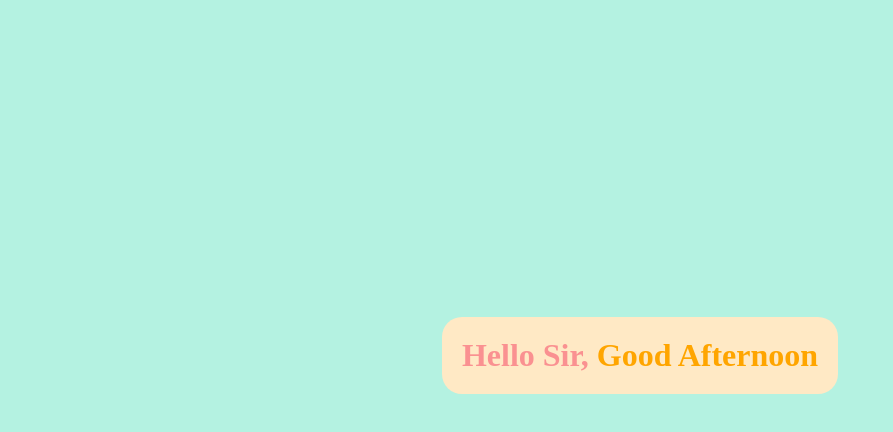
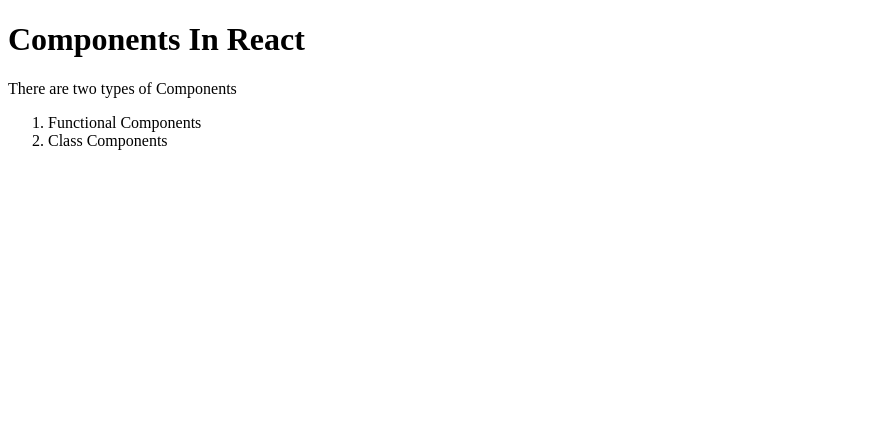
Before and after one commit to Pankaja-Developer/React-Practice-Developer-Tools-Debugging-Error-Handling, a React (Create React App) app: page / in a window 1280 px wide. Shown: the top 432 px of the page, without its empty margins (0-893 px from the left). Built offline with nearby package versions, Linux system fonts and the light colour scheme.

Commit message:
Components created

```diff
--- /dev/null
+++ b/src/App.jsx
@@ -0,0 +1,16 @@
+import React from "react";
+import ReactDOM from "react-dom";
+import Heading from "./Heading"; // './Heading.jsx '
+import Para from "./Para";
+import List from "./List";
+
+function App() {
+  return (
+    <>
+      <Heading />
+      <Para />
+      <List />
+    </>
+  );
+}
+export default App;
--- /dev/null
+++ b/src/Heading.jsx
@@ -0,0 +1,7 @@
+import react from "react";
+
+function Heading() {
+  return <h1>Components In React</h1>;
+}
+
+export default Heading;
--- /dev/null
+++ b/src/List.jsx
@@ -0,0 +1,12 @@
+import React from "react";
+
+
+function List() {
+  return (
+    <ol>
+      <li>Functional Components</li>
+      <li>Class Components</li>
+    </ol>
+  );
+}
+export default List;
--- /dev/null
+++ b/src/Para.jsx
@@ -0,0 +1,7 @@
+import React from 'react';
+
+function Para(){
+  return <p>There are two types of Components</p>
+}
+
+export default Para;
--- a/src/index.js
+++ b/src/index.js
@@ -1,34 +1,5 @@
 import React from "react";
 import ReactDOM from "react-dom";
-import "./index.css";
+import App from "./App";
 
-let curDate = new Date();
-// let curDate = new Date(2024, 4, 30, 22);
-curDate = curDate.getHours();
-let greeting = "";
-const cssStyle = {};
-
-if (curDate >= 1 && curDate < 12) {
-  greeting = "Good Morning";
-  cssStyle.color = "green";
-} else if (curDate >= 12 && curDate < 16) {
-  greeting = "Good Afternoon";
-  cssStyle.color = "orange";
-} else if (curDate >= 16 && curDate < 20) {
-  greeting = "Good Evening";
-  cssStyle.color = "gray";
-} else {
-  greeting = "Good Night";
-  cssStyle.color = "red";
-}
-
-ReactDOM.render(
-  <>
-    <div>
-      <h1>
-        Hello Sir, <span style={cssStyle}>{greeting}</span>
-      </h1>
-    </div>
-  </>,
-  document.getElementById("root")
-);
+ReactDOM.render(<App />, document.getElementById("root"));
```
Also changed, not shown: 1 other file (tests, documents, lock files or other folders).
